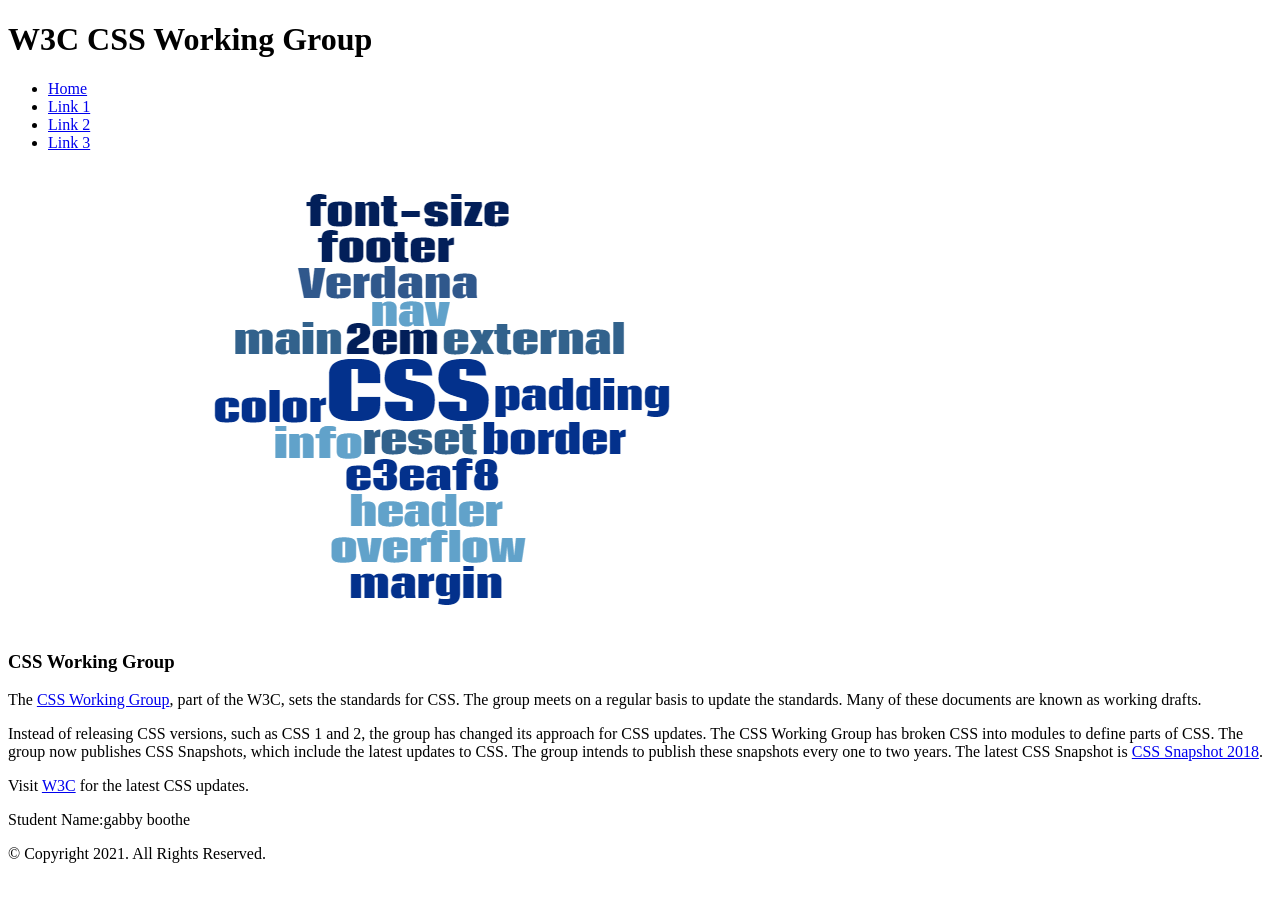
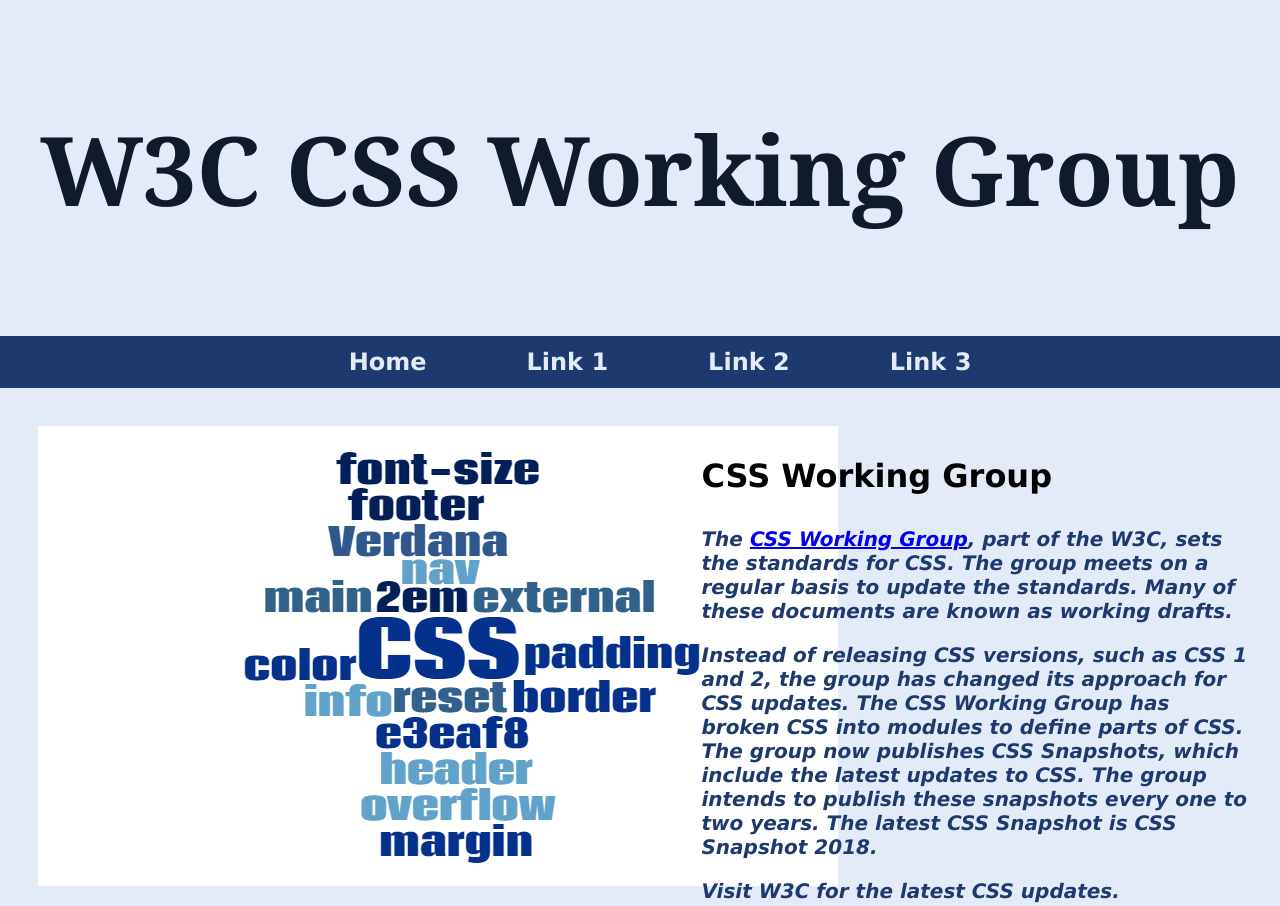
Before and after one commit to gabbyboothe/ch4, a plain HTML site: page apply/index.html in a window 1280 px wide. Shown: the top 906 px of the page. Before the commit the page ends 879 px from the top, so only its background shows below. Drawn offline with Linux system fonts and the light colour scheme.

Commit message:
fixed html

```diff
--- a/analyze/css/styles.css
+++ b/analyze/css/styles.css
@@ -2,14 +2,14 @@
 3-12-24
 css style for analyze/*
 
-/*CSS Reset/*
+/*/*CSS Reset/**/
 
 #css1, #css2, #css3 {
     width: 30%;
     float: left;
     padding: 0 1%;
 }
-/*style rules for footer/*
+/*style rules for footer/**/
 
 footer {
     text-align: left;
@@ -18,16 +18,16 @@ footer {
     padding: 1% 0;
     border-top: 3px solid #47476b;
 }
-/*style rules for body/*
+/*style rules for body/**/
 body {
     padding: 2%;
     background-color: #d1d1e0;
 }
-/*style rules for main/*
+/*style rules for main/**/
 main {
     padding: 2%;
     font-family: Geneva, Arial, sans-serif;
-    text-color:#47476b;
+    color:#47476b;
     text-decoration: none;
     font-weight: bold;
     font-style: italic;
@@ -39,7 +39,7 @@ header h1 {
     color: #47476b;
     text-align: center;
 }
-/*style rules for nav/*
+/*style rules for nav/**/
 nav {
     background-color: #47476b;
     display: inline block;
@@ -59,7 +59,7 @@ nav li a {
 
 main p {
     font-size: 1.25em;
-    overflow-property: auto;
+    overflow: auto;
 }
 main h3 {
     padding-top: 2%;
--- a/apply/css/styles.css
+++ b/apply/css/styles.css
@@ -2,79 +2,110 @@
 style for css
 3-12-24 */
 
-/*CSS Reset/*
+/* /*CSS Reset/* */
 HTML, body{
 margin:0px;
 padding:0px;
-    border:0px;}
+border:0px;
+}
 
-/*Style rule for body and image/*
-body {background-color: #e3eaf8;}
+/* /*Style rule for body and image/* */
+body {
+    background-color: #e3eaf8;
+}
 #image {
 max-width: 100%;
 }
-img{ display: block;}
+img{
+    display: block;
+}
 
-/* Style rule for header content/*
-#header{
+/* /* Style rule for header content/* */
+header{
 text-align: center;
 font-size: 3em;
 font-family: Georgia, Times, serif;
 padding: 3%;
 color: #101a2d;}
 
-/*Style rules for navigation area/*
-#nav ul li{
+/* /*Style rules for navigation area/* */
+nav{
 background-color: #1d396d;
-    list-style-type: none;
+}
+nav ul{
 margin: 0;
 text-align: center;
-    inline-block-font-size: 1.5em;
-    font-family: Verdana, Arial, sans-serif
+list-style-type: none;
+
+}
+nav li{
+display: inline-block;
+font-size: 1.5em;
+font-family: Verdana, Arial, sans-serif;
 font-weight: bold;
-    font-color: #e3eaf8;
-    padding-top-bottom: 0.5em;
-    padding-left-right: 2em;}
+}
+nav li a{
+display: block;
+color: #e3eaf8;
+padding-top: 0.5em;
+padding-bottom:0.5em;
+padding-left: 2em;
+padding-right: 2em;
+text-decoration: none;
+}
 
-    /*style rules for main content/*
-    #main, main p, main h3, .external selectors {
+/* /*style rules for main content/* */
+/* main, main p, main h3, .external{
 padding: 2%;
 font-family: Geneva, Arial, sans-serif;
-        overview: auto;
+overflow: auto;
+} */
+main{
+    padding: 2%;
+    font-family: Geneva, Arial, sans-serif;
+    overflow: auto;
 }
 
-    #main p {
+main p {
 font-size: 1.25em;
 }
 
-    #main h3{
-        top-padding: 2%;
+main h3{
+padding-top: 2%;
 font-size: 2em;
 }
-    #id image{
+#image{
 width: 45%;
 float: left;
-        padding: 1%;}
+padding: 1%;
+}
 
-        #id group{
+
+#group{
 width:45%;
 float: right;
 }
-            #class selector external {
-                font-color: #1d396d;
+
+.external {
+color: #1d396d;
 text-decoration: none;
 font-weight: bold;
-                font-style: italic;}
+font-style: italic;
+}
 
-                /* style rules for footer content/*
+/* /* style rules for footer content/* */
 #footer selector{
 text-align: center;
 font-size: 0.85em;
 background-color: #1d396d;
-                    font-color: #e3eaf8;
-                    padding-top-bottom: 1%;
-                    padding-left-right: 0%;}
+color: #e3eaf8;
+padding-top: 1%;
+padding-bottom: 1%;
+padding-left: 0%;
+padding-right:0%;
+}
 
-                    #footer{
-                        font-color: #e3eaf8;
-                        text-decoration: none;}
+#footer a{
+color: #e3eaf8;
+text-decoration: none;
+}
```
Also changed, not shown: 2 other files. Lines whose indentation alone changed are shown as unchanged.
